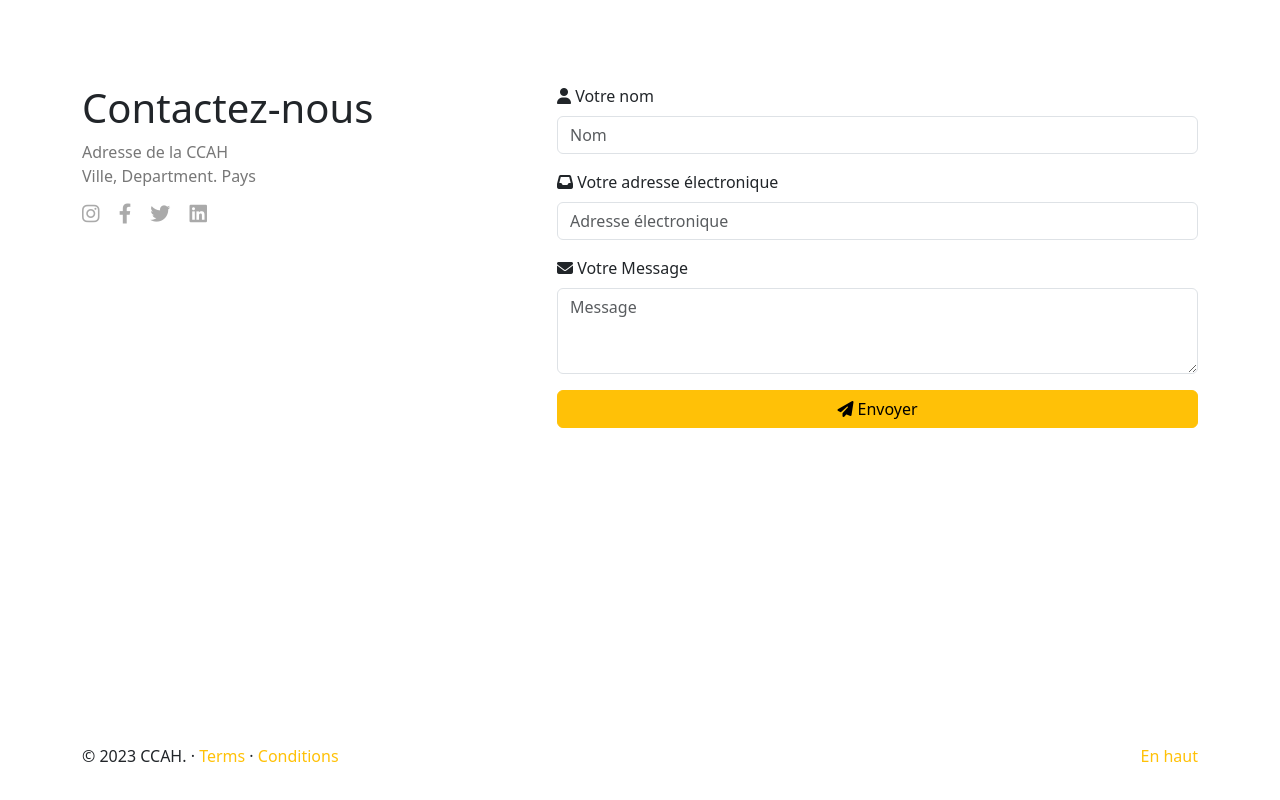
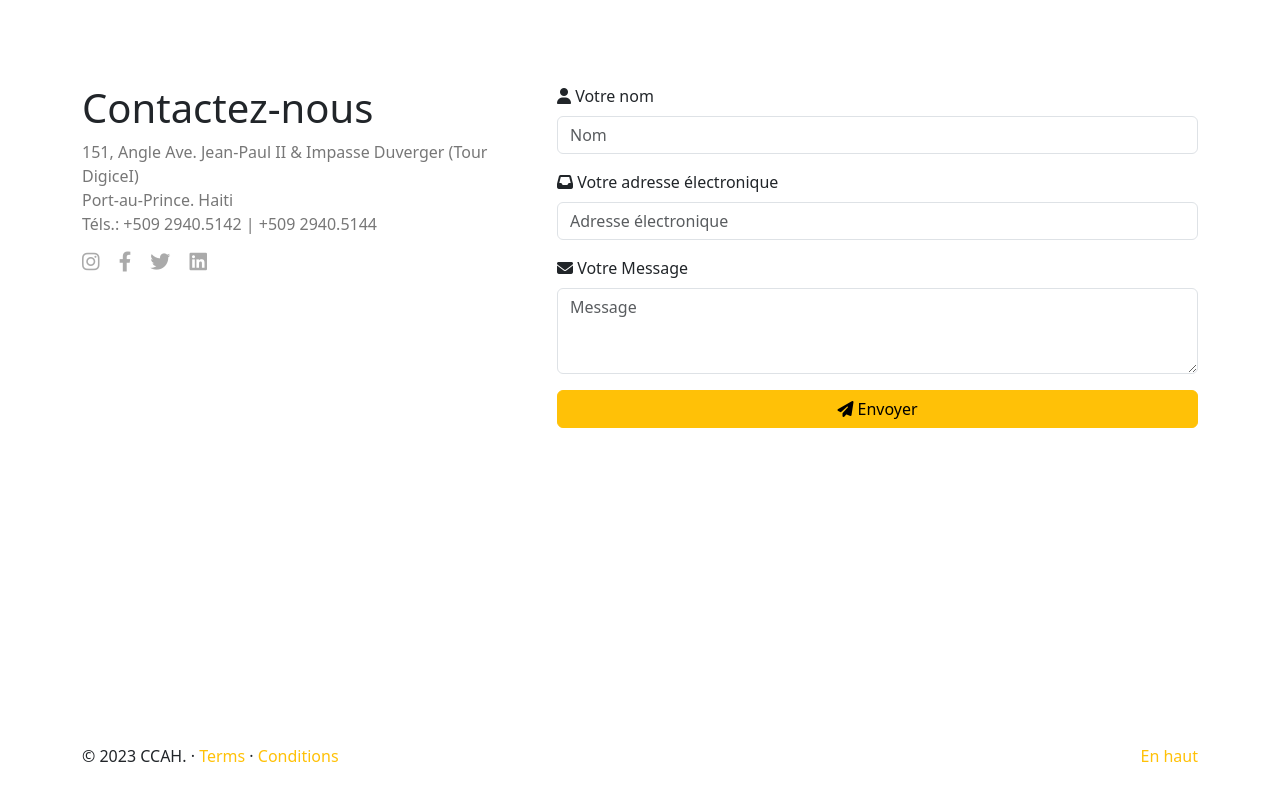
Before and after one commit to Lemayzeur/ccah, a plain HTML site: page index.html in a window 1280 px wide. Shown: the part 5861-6661 px from the top of the page. Drawn offline with nearby package versions, Linux system fonts and the light colour scheme; a script that the page names is missing.

Commit message:
Update index.html

```diff
--- a/index.html
+++ b/index.html
@@ -457,8 +457,9 @@
 			<div class="row">
 				<div class="col-lg-5 col-md-4 col-12 mb-5">
 					<h1 class=''><span>Contactez-nous</span></h1>
-					<p>Adresse de la CCAH
-					<br>Ville, Department. Pays</p>
+					<p>151, Angle Ave. Jean-Paul II & Impasse Duverger (Tour DigiceI)
+					<br>Port-au-Prince. Haiti</p>
+					<p>Téls.: +509 2940.5142 | +509 2940.5144</p>
 					<div class='icons'>
 						<i class="fab fa-instagram"></i>
 						<i class="fab fa-facebook-f"></i>
```
